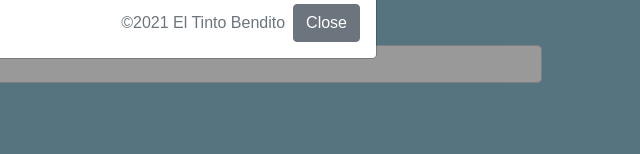
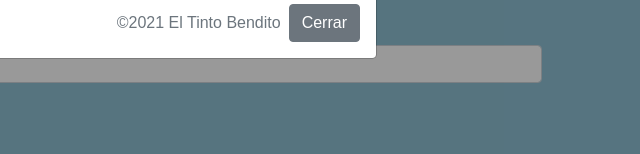
Before and after one commit to odpinerosh/benditotin, a plain HTML site: page index.html in a window 1280 px wide. Both pictures are taken after typing "Sample", "name@example.com", "Sample" into the empty fields and a click on the button "Enviar". Shown: the part 933-1087 px from the top of the page, 513-1153 px from the left. Drawn offline with nearby package versions, Linux system fonts and the light colour scheme; a web font is replaced by a local one.

Commit message:
style: minor change in button value

```diff
--- a/index.html
+++ b/index.html
@@ -26,7 +26,7 @@
           </div>
           <div class="modal-footer">
             <p class="text-center text-muted">©<span id="txtFechaMod"></span> El Tinto Bendito</p>
-            <button type="button" class="btn btn-secondary" id="btnClose">Close</button>
+            <button type="button" class="btn btn-secondary" id="btnClose">Cerrar</button>
           </div>
         </div>
       </div>
```
